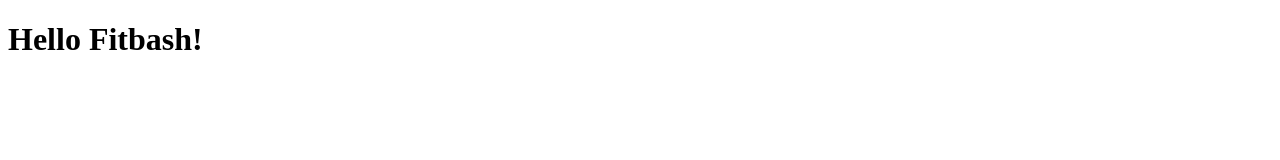
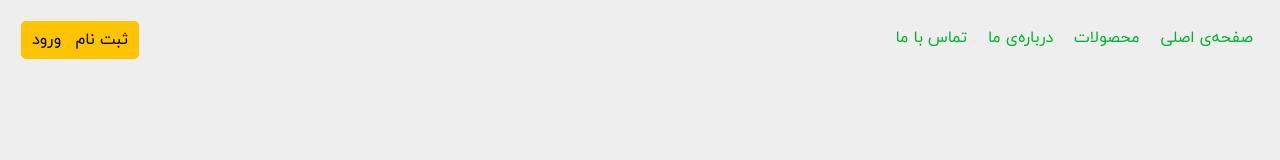
Before and after one commit to sajjadjavazi/Fitbash, a plain HTML site: page index.html in a window 1280 px wide. Drawn offline with Linux system fonts and the light colour scheme.

Commit message:
Navbar added.

```diff
--- a/CSS/main.css
+++ b/CSS/main.css
@@ -0,0 +1,69 @@
+@font-face {
+	font-family: 'yekan';
+	src: url('./Fonts/iranyekanwebregular.eot') format('eot'),
+        url('./Fonts/iranyekanwebregular.woff') format('woff'),
+        url('./Fonts/iranyekanwebregular.ttf') format('ttf');
+}
+html {
+    background-color: #EEEEEE;
+}
+body {
+    font-family: 'yekan', sans-serif;
+  }
+
+.navbar {
+    display: flex;
+    justify-content: space-between;
+    /* background-color: #3e4357; */
+}
+
+.right-side {
+    margin: .8rem;
+    padding: .5rem .4rem .4rem .3rem;
+}
+.left-side {
+    margin: .8rem .8rem .8rem 1rem;
+    padding: .5rem .4rem .4rem .3rem;
+}
+.left-side-options {
+    display: flex;
+    flex-direction: row-reverse;
+    gap: .3rem;
+    background-color: rgb(255, 196, 0);
+    border-radius: .3rem;
+    padding: .4rem;
+}
+.right-side-options {
+    display: flex;
+    flex-direction: row-reverse;
+    gap: .3rem
+}
+.item {
+    padding: .6rem .5rem 0;
+}
+.left-side-options a {
+    color: #000000;
+    text-decoration: none;
+}
+
+.left-side-options a:hover {
+    color: #ffffff;
+    text-decoration: none;
+    cursor: pointer;
+}
+.sign {
+    padding: .3rem;
+}
+.sign.up{
+    padding-left: .3rem;
+}
+.right-side-options a {
+    color: #00b62e;
+    text-decoration: none;
+}
+
+.right-side-options a:hover {
+    color: #00A0C6;
+    text-decoration: none;
+    cursor: pointer;
+}
--- a/index.html
+++ b/index.html
@@ -1,16 +1,34 @@
 <!DOCTYPE html>
 <html lang="en">
+
 <head>
     <meta charset="UTF-8">
     <meta name="viewport" content="width=device-width, initial-scale=1.0">
-    <title>Document</title>
+    <title>Fitbash!</title>
+    <link rel="stylesheet" href="./CSS/reset.css">
     <link rel="stylesheet" href="./CSS/main.css">
 </head>
+
 <body>
-    <h1>Hello Fitbash!</h1>
-
-
+    <!-- Nav bar -->
+    <div class="navbar">
+        <div class="left-side">
+            <ul class="left-side-options">
+                <li class="sign up"><a href="#">ثبت نام</a></liز>
+                <li class="sign in"><a href="#">ورود</a></li>
+            </ul>
+        </div>
+        <div class="right-side">
+            <ul class="right-side-options">
+                <li class="item"><a href="#">صفحه‌ی اصلی</a></li>
+                <li class="item"><a href="#">محصولات</a></li>
+                <li class="item"><a href="#">درباره‌ی ما</a></li>
+                <li class="item"><a href="#">تماس با ما</a></li>
+            </ul>
+        </div>
+    </div>
 
     <script src="./JS/script.js"></script>
 </body>
+
 </html>
```
